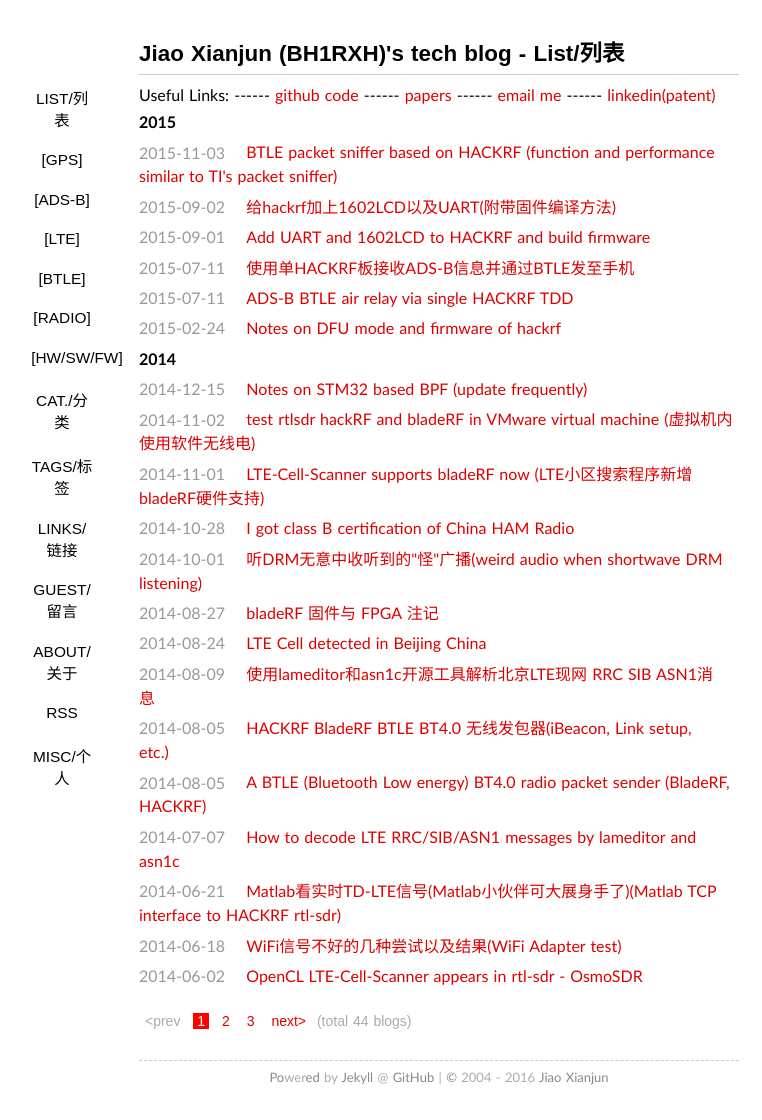
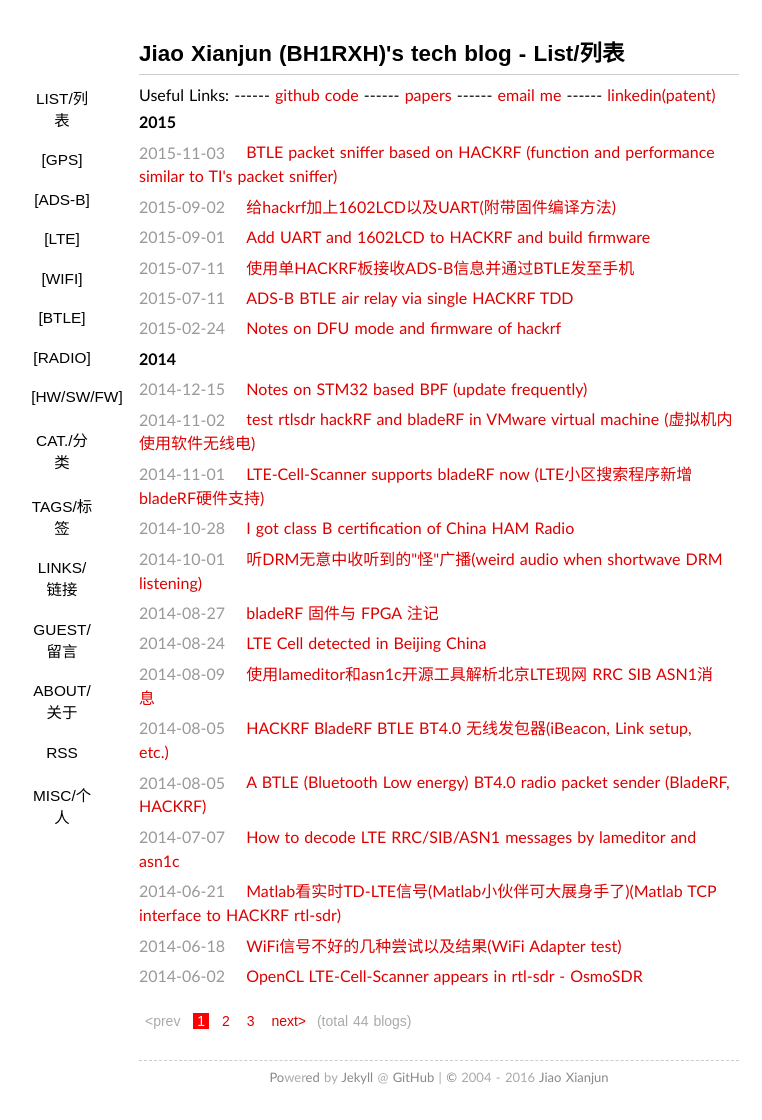
Before and after one commit to sdr-x/sdr-x.github.io, a Jekyll site: the page built from index.html, in a window 1280 px wide. Shown: the whole page, without its empty margins (201-963 px from the left). Built offline with Jekyll 4.4.1, drawn with Linux system fonts in a browser that asks for light colours; some web fonts are replaced; Markdown is read by kramdown in place of the engine named in the settings; the list of posts is cut into pages by our own code; comment, search, counter and statistics services are not loaded.

Commit message:
Update default.html

```diff
--- a/_layouts/default.html
+++ b/_layouts/default.html
@@ -21,6 +21,7 @@
         <span><a title="GPS" class="" href="/cat-gps/">[GPS]</a></span>
         <span><a title="ADS-B" class="" href="/cat-ads-b/">[ADS-B]</a></span>
         <span><a title="LTE" class="" href="/cat-lte/">[LTE]</a></span>
+        <span><a title="WIFI" class="" href="/cat-wifi/">[WIFI]</a></span>
         <span><a title="BTLE" class="" href="/cat-btle/">[BTLE]</a></span>
         <span><a title="Radio" class="" href="/cat-radio/">[Radio]</a></span>
         <span><a title="Hardware/Software/Firmware" class="" href="/cat-hw-sw-fw/">[HW/SW/FW]</a></span>
```
